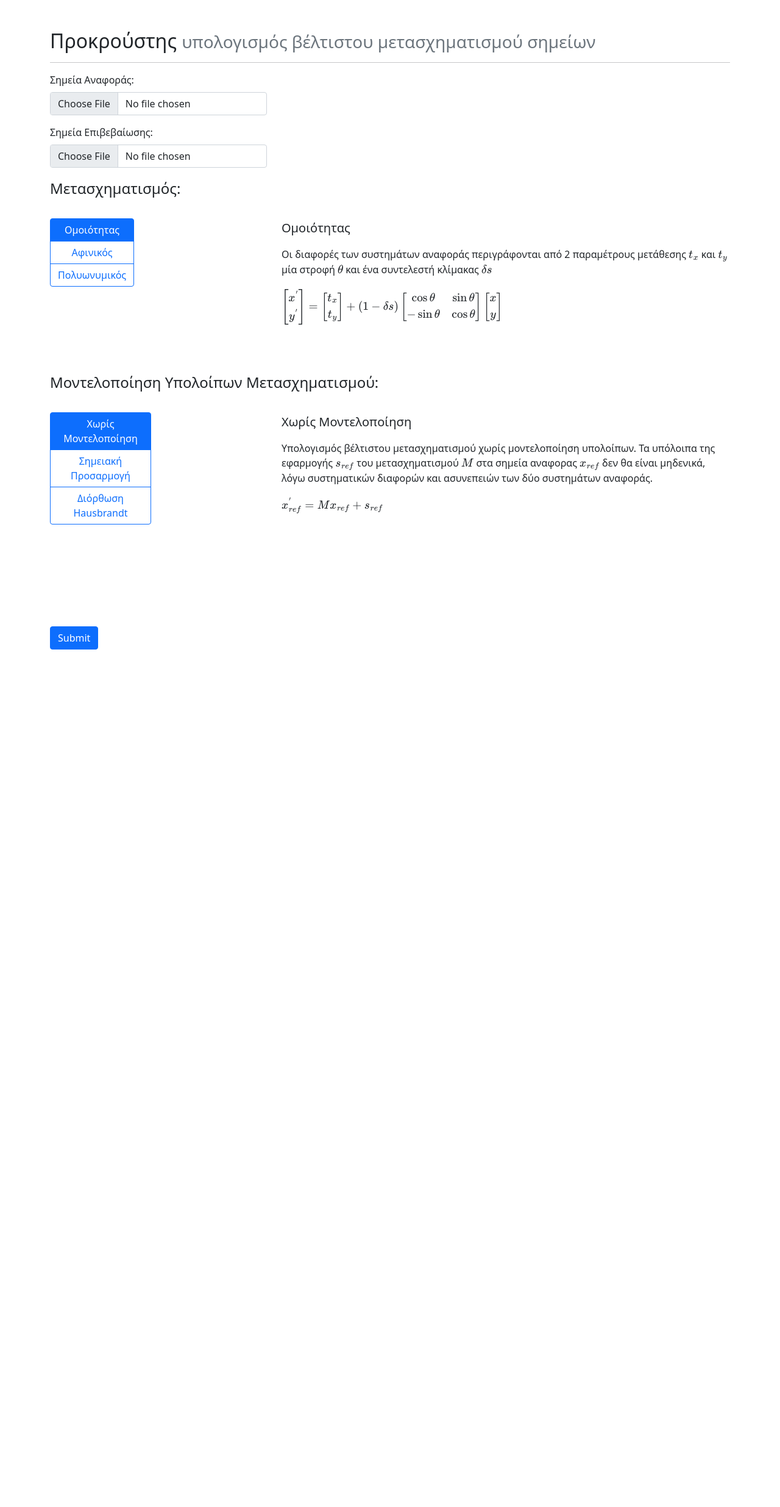
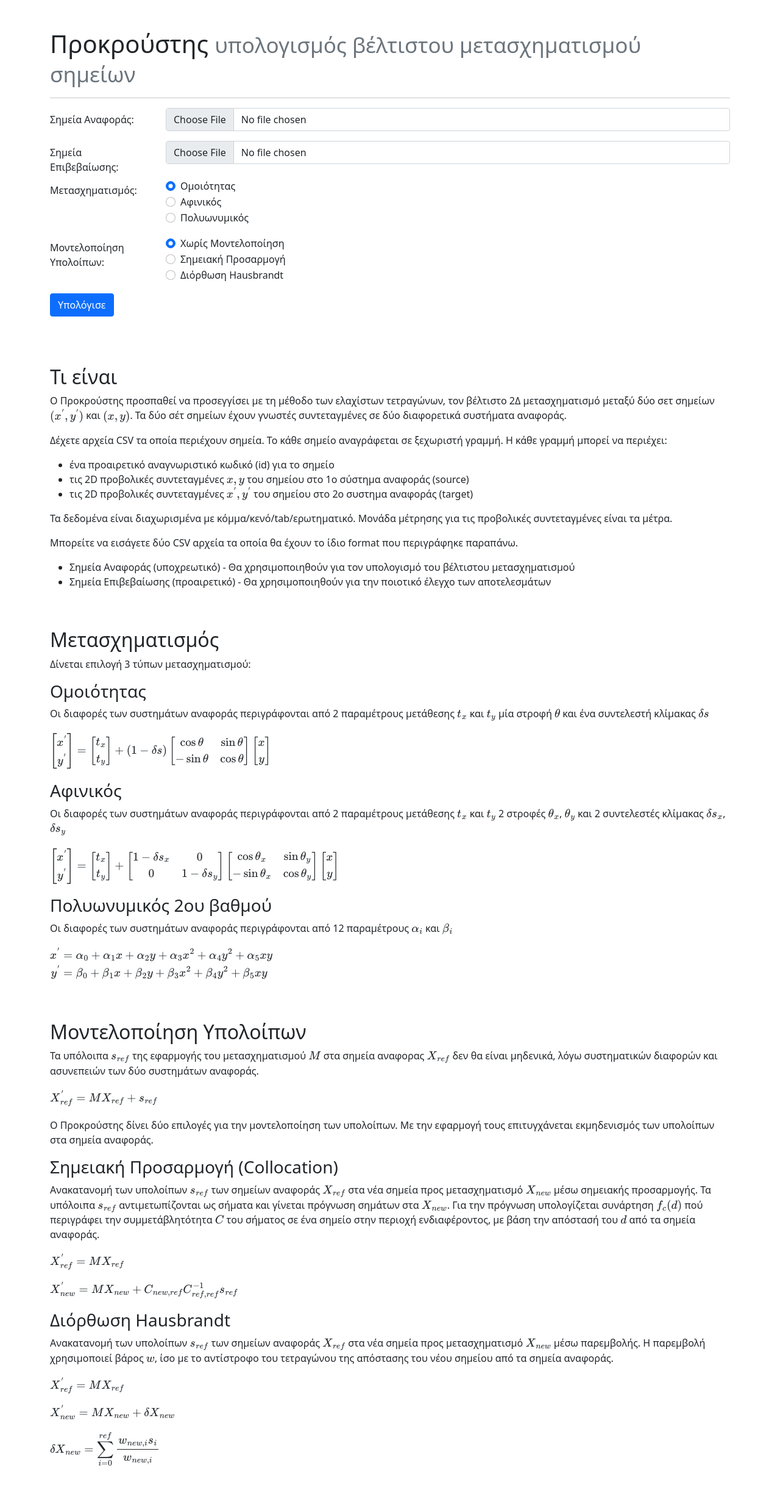
Before and after one commit to georgeouzou/survgr, a Django app: page /procrustes/ in a window 1280 px wide. Shown: the whole page at 61% size. Before the commit the page ends 1065 px from the top, so only its background shows below. Run offline with Django 3.2, Linux system fonts and the light colour scheme; some libraries are stand-ins or nearby versions.

Commit message:
simplify html

```diff
--- a/procrustes/forms.py
+++ b/procrustes/forms.py
@@ -24,7 +24,7 @@ class ReferencePointsForm(forms.Form):
 		initial = TransformationType.Similarity.value,
 		label = 'Μετασχηματισμός',
 		widget=forms.RadioSelect(
-			attrs={'class': 'btn-check', 'autocomplete': 'off'},
+			attrs={'class': 'form-check-input', 'autocomplete': 'off'},
 		)
 	)
 	residual_correction_type = forms.ChoiceField(
@@ -34,9 +34,9 @@ class ReferencePointsForm(forms.Form):
 			(ResidualCorrectionType.Hausbrandt.value, 'Διόρθωση Hausbrandt'),
 		],
 		initial = ResidualCorrectionType.NoCorrection.value,
-		label = 'Μοντελοποίηση Yπολοίπων Μετασχηματισμού',
+		label = 'Μοντελοποίηση Yπολοίπων',
 		widget=forms.RadioSelect(
-			attrs={'class': 'btn-check', 'autocomplete': 'off'},
+			attrs={'class': 'form-check-input', 'autocomplete': 'off'},
 		)
 	)
 	cov_function_type = forms.ChoiceField(
@@ -47,8 +47,8 @@ class ReferencePointsForm(forms.Form):
 			(CovarianceFunctionType.Spline.value, 'Spline'),
 		],
 		initial = CovarianceFunctionType.CardinalSine.value,
-		label = 'Covariance Function Type',
+		label = 'Συνάρτηση Συμμεταβλητότητας',
 		widget=forms.RadioSelect(
-			attrs={'class': 'btn-check', 'autocomplete': 'off'},
+			attrs={'class': 'form-check-input', 'autocomplete': 'off'},
 		)
 	)
--- a/procrustes/static/procrustes/js/index.js
+++ b/procrustes/static/procrustes/js/index.js
@@ -161,6 +161,19 @@ $('#form_input').submit(function(event) {
 
 });
 
+$('#id_cov_function_type').hide(); // initial state
+
+// change visibility of covariance function type
+$('#id_residual_correction_type :input[type=radio]').change(function() {
+    const COLLOCATION_ID = 1;
+    if (this.value == COLLOCATION_ID) {
+        $('#id_cov_function_type').show(ANIM_TIME);
+    } else {
+        $('#id_cov_function_type').hide(ANIM_TIME);
+    }
+});
+
+/*
 $("#id_transformation_type > input[type=radio]").change(function() {
     let carousel = bootstrap.Carousel.getOrCreateInstance($("#id_carousel_transformation_type")[0]);
     carousel.to(this.value);
@@ -171,21 +184,6 @@ $("#id_residual_correction_type > input[type=radio]").change(function() {
     carousel.to(this.value);
 });
 
-$('#id_cov_function_type').hide(); // initial state
-
-// change visibility of covariance function type
-$('#id_residual_correction_type > input[type=radio]').change(function() {
-    const COLLOCATION_ID = 1;
-    if (this.value == COLLOCATION_ID) {
-        $('#id_cov_function_type').show(ANIM_TIME);
-        //$('#id_cov_function_type > input').prop('disabled', false);
-    } else {
-        $('#id_cov_function_type').hide(ANIM_TIME);
-        //$('#id_cov_function_type > input').prop('disabled', true);
-    }
-});
-
-/*
 $("#id_carousel_transformation_type").on("slide.bs.carousel", function (e) {
     let index = e.to;
    // $("#id_transformation_type > input[type=radio]").removeAttr("checked");
--- a/procrustes/templates/procrustes/index.html
+++ b/procrustes/templates/procrustes/index.html
@@ -23,54 +23,128 @@
 </head>
 <body>
     <div class="container pt-5">
-        <h2>Προκρούστης
+        <h1>Προκρούστης
             <small class="text-muted">υπολογισμός βέλτιστου μετασχηματισμού σημείων</small>
-        </h2>
+        </h1>
         <hr>
         <form id="form_input" method="post" action="{% url 'upload_reference' %}" enctype="multipart/form-data">
             {% csrf_token %}
-
             <div class="row">
-                <div class="col-sm-4">
-                    <label class="form-label" for="{{ form.reference_points.id_for_label }}">
+                <label class="col-form-label col-sm-2" for="{{ form.reference_points.id_for_label }}">
                     {{ form.reference_points.label }}:
                 </label>
-                    <div class="pb-3">
+                <div class="col-sm-10 pb-3">
                     {{ form.reference_points }}
                 </div>
-                    <label class="form-label" for="{{ form.validation_points.id_for_label }}">
+                <label class="col-form-label col-sm-2" for="{{ form.validation_points.id_for_label }}">
                     {{ form.validation_points.label }}:
                 </label>
-                    <div class="pb-3">
+                <div class="col-sm-10 pb-3">
                     {{ form.validation_points }}
                 </div>
            </div>
+
+           <fieldset class="row pb-3">
+               <legend class="col-form-label col-2">
+                   {{ form.transformation_type.label }}:
+               </legend>
+               <div class="col-10">
+                   {% for radio in form.transformation_type %}
+                   <div class="form-check">
+                       {{ radio.tag }}
+                       <label class="form-check-label" for="{{ radio.id_for_label }}">
+                           {{ radio.choice_label }}
+                       </label>
+                   </div>
+                   {% endfor %}
+               </div>
+           </fieldset> <!-- transformation_type row-->
+
+           <fieldset class="row pb-3" id="id_residual_correction_type">
+               <legend class="col-form-label col-2">
+                   {{ form.residual_correction_type.label }}:
+               </legend>
+               <div class="col-10">
+                   {% for radio in form.residual_correction_type %}
+                   <div class="form-check">
+                       {{ radio.tag }}
+                       <label class="form-check-label" for="{{ radio.id_for_label }}">
+                           {{ radio.choice_label }}
+                       </label>
+                   </div>
+                   {% endfor %}
+               </div>
+           </fieldset> <!-- residual_correction_type row-->
+
+           <fieldset class="row pb-3" id="id_cov_function_type">
+               <legend class="col-form-label col-2">
+                   {{ form.cov_function_type.label }}:
+               </legend>
+               <div class="col-10">
+                   {% for radio in form.cov_function_type %}
+                   <div class="form-check">
+                       {{ radio.tag }}
+                       <label class="form-check-label" for="{{ radio.id_for_label }}">
+                           {{ radio.choice_label }}
+                       </label>
+                   </div>
+                   {% endfor %}
+               </div>
+            </fieldset> <!-- cov_function_type row -->
+
+            <div class="pb-3">
+                <button class="btn btn-primary">Υπολόγισε</button>
+            </div>
+        </form>
+        <div class="row pt-3">
+            <div class="col-sm-4">
+                <div id="output_transformation_params"></div>
+            </div>
             <div class="col-sm-8">
-                    <!-- map -->
+                <div id="output_cov_plot"></div>
             </div>
         </div>
-
-           <fieldset class="row">
-               <legend class="pb-4">
-                    {{ form.transformation_type.label }}:
-               </legend>
-                <div class="col-sm-4">
-                    <div class="btn-group-vertical" role="group" id="id_transformation_type">
-                    {% for radio in form.transformation_type %}
-                        {{ radio.tag }}
-                        <label class="btn btn-outline-primary" for="{{ radio.id_for_label }}">
-                            {{ radio.choice_label }}
-                        </label>
-                    {% endfor %}
+    </div>
+    <div class="container pt-5">
+        <div class="row pb-5">
+            <h2>Τι είναι</h2>
+            <p>
+            Ο Προκρούστης προσπαθεί να προσεγγίσει με τη μέθοδο των ελαχίστων τετραγώνων, τον βέλτιστο 2Δ μετασχηματισμό μεταξύ δύο σετ σημείων $(x^{'}, y^{'})$ και $(x, y)$.
+            Τα δύο σέτ σημείων έχουν γνωστές συντεταγμένες σε δύο διαφορετικά συστήματα αναφοράς.
+            </p>
+            <p>
+            Δέχετε αρχεία CSV τα οποία περιέχουν σημεία. Το κάθε σημείο αναγράφεται σε ξεχωριστή γραμμή.
+            Η κάθε γραμμή μπορεί να περιέχει:
+            </p>
+            <div>
+                <ul>
+                    <li>ένα προαιρετικό αναγνωριστικό κωδικό (id) για το σημείο</li>
+                    <li>τις 2D προβολικές συντεταγμένες $x, y$ του σημείου στο 1ο σύστημα αναφοράς (source)</li>
+                    <li>τις 2D προβολικές συντεταγμένες $x^{'}, y^{'}$ του σημείου στο 2ο συστημα αναφοράς (target)</li>
+                </ul>
+            </div>
+            <p>
+            Τα δεδομένα είναι διαχωρισμένα με κόμμα/κενό/tab/ερωτηματικό. Μονάδα μέτρησης για τις προβολικές συντεταγμένες είναι τα μέτρα.
+            </p>
+            <p>
+            Μπορείτε να εισάγετε δύο CSV αρχεία τα οποία θα έχουν το ίδιο format που περιγράφηκε παραπάνω.
+            </p>
+            <div>
+                <ul>
+                    <li> Σημεία Αναφοράς (υποχρεωτικό) - Θα χρησιμοποιηθούν για τον υπολογισμό του βέλτιστου μετασχηματισμού</li>
+                    <li> Σημεία Επιβεβαίωσης (προαιρετικό) - Θα χρησιμοποιηθούν για την ποιοτικό έλεγχο των αποτελεσμάτων</li>
+                </ul>
             </div>
         </div>
-                <div class="col-sm-8">
-                    <div id="id_carousel_transformation_type" class="carousel carousel-dark slide" data-bs-interval="false">
-                        <div class="carousel-inner">
-                            <div class="carousel-item active">
-                                <div style="min-height: 250px" class="d-block w-100 h-100">
-                                    <p class="lead">Ομοιότητας</p>
-                                    <p>Οι διαφορές των συστημάτων αναφοράς περιγράφονται από 2 παραμέτρους μετάθεσης $t_x$ και $t_y$
+        <div class="row pb-5">
+            <h2> Μετασχηματισμός</h2>
+            <p>
+            Δίνεται επιλογή 3 τύπων μετασχηματισμού:
+            </p>
+            <div>
+                <h3>Ομοιότητας</h3>
+                <p>
+                Οι διαφορές των συστημάτων αναφοράς περιγράφονται από 2 παραμέτρους μετάθεσης $t_x$ και $t_y$
                 μία στροφή $\theta$ και ένα συντελεστή κλίμακας $\delta s$
                 </p>
                 <p>
@@ -82,11 +156,10 @@
                 $$
                 </p>
             </div>
-                            </div>
-                            <div class="carousel-item">
-                                <div style="min-height: 250px" class="d-block w-100 h-100">
-                                    <p class="lead">Αφινικός</p>
-                                    <p>Οι διαφορές των συστημάτων αναφοράς περιγράφονται από
+            <div>
+                <h3>Αφινικός</h3>
+                <p>
+                Οι διαφορές των συστημάτων αναφοράς περιγράφονται από
                 2 παραμέτρους μετάθεσης $t_x$ και $t_y$
                 2 στροφές $\theta_x$, $\theta_y$ και
                 2 συντελεστές κλίμακας $\delta s_x$, $\delta s_y$
@@ -101,11 +174,11 @@
                 $$
                 </p>
             </div>
-                            </div>
-                            <div class="carousel-item">
-                                <div style="min-height: 250px" class="d-block w-100 h-100">
-                                    <p class="lead">Πολυωνυμικός 2ου βαθμού</p>
-                                    <p>Οι διαφορές των συστημάτων αναφοράς περιγράφονται από 12 παραμέτρους $\alpha_i$ και $\beta_i$</p>
+            <div>
+                <h3>Πολυωνυμικός 2ου βαθμού</h3>
+                <p>
+                Οι διαφορές των συστημάτων αναφοράς περιγράφονται από 12 παραμέτρους $\alpha_i$ και $\beta_i$
+                </p>
                 <p>
                 $$\begin{aligned}
                 x^{'} &= \alpha_0 + \alpha_1 x + \alpha_2 y + \alpha_3 x^{2} + \alpha_4 y^{2} + \alpha_5 xy \\
@@ -115,116 +188,61 @@
                 </p>
             </div>
         </div>
-                        </div>
-                    </div>
-                </div>
-            </fieldset> <!-- transformation_type row-->
-
-            <fieldset class="row">
-                <legend class="pb-4">
-                    {{ form.residual_correction_type.label }}:
-                </legend>
-                <div class="col-sm-2">
-                    <div class="btn-group-vertical" role="group" id="id_residual_correction_type">
-                    {% for radio in form.residual_correction_type %}
-                        {{ radio.tag }}
-                        <label class="btn btn-outline-primary" for="{{ radio.id_for_label }}">
-                            {{ radio.choice_label }}
-                        </label>
-                    {% endfor %}
-                    </div>
-                </div>
-                <div class="col-sm-2">
-                    <!--
-                    <label class="form-label" for="id_cov_function_type">
-                        {{ form.cov_function_type.label }}:
-                    </label>
-                    -->
-                    <div class="btn-group-vertical" role="group" id="id_cov_function_type">
-                    {% for radio in form.cov_function_type %}
-                        {{ radio.tag }}
-                        <label class="btn btn-outline-primary" for="{{ radio.id_for_label }}">
-                            {{ radio.choice_label }}
-                        </label>
-                    {% endfor %}
-                    </div>
-                </div>
-                <div class="col-sm-8">
-                    <div id="id_carousel_residual_correction_type" class="carousel carousel-dark slide" data-bs-interval="false">
-                        <div class="carousel-inner">
-                            <div class="carousel-item active">
-                                <div style="min-height: 350px" class="d-block w-100 h-100">
-                                    <p class="lead">Χωρίς Μοντελοποίηση</p>
+        <div class="row pb-5">
+            <h2>Μοντελοποίηση Υπολοίπων</h2>
+            <div>
                 <p>
-                                    Υπολογισμός βέλτιστου μετασχηματισμού χωρίς μοντελοποίηση υπολοίπων.
-                                    Τα υπόλοιπα της εφαρμογής $s_{ref}$ του μετασχηματισμού $M$ στα σημεία αναφορας $x_{ref}$ δεν θα είναι μηδενικά,
+                Τα υπόλοιπα $s_{ref}$ της εφαρμογής του μετασχηματισμού $M$ στα σημεία αναφορας $X_{ref}$ δεν θα είναι μηδενικά,
                 λόγω συστηματικών διαφορών και ασυνεπειών των δύο συστημάτων αναφοράς.
                 </p>
                 <p>
                 $$
-                                        x^{'}_{ref} = M x_{ref} + s_{ref}
+                X^{'}_{ref} = M X_{ref} + s_{ref}
                 $$
                 </p>
+                <p>
+                Ο Προκρούστης δίνει δύο επιλογές για την μοντελοποίηση των υπολοίπων. Με την εφαρμογή τους επιτυγχάνεται
+                εκμηδενισμός των υπολοίπων στα σημεία αναφοράς.
+                </p>
             </div>
-                            </div>
-                            <div class="carousel-item">
-                                <div style="min-height: 350px" class="d-block w-100 h-100">
-                                    <p class="lead">Σημειακή Προσαρμογή (Collocation)</p>
+            <div>
+                <h3>Σημειακή Προσαρμογή (Collocation)</h3>
                 <p>
-                                    Ανακατανομή των υπολοίπων $s_{ref}$ των σημείων αναφοράς $x_{ref}$ στα νέα σημεία
-                                    προς μετασχηματισμό $x_{new}$ μέσω σημειακής προσαρμογής.
+                Ανακατανομή των υπολοίπων $s_{ref}$ των σημείων αναφοράς $X_{ref}$ στα νέα σημεία
+                προς μετασχηματισμό $X_{new}$ μέσω σημειακής προσαρμογής.
                 Τα υπόλοιπα $s_{ref}$ αντιμετωπίζονται ως σήματα και γίνεται πρόγνωση σημάτων
-                                    στα $x_{new}$. Για την πρόγνωση υπολογίζεται συνάρτηση $f_c(d)$ πού περιγράφει
-                                    την συμμετάβλητότητα $c$ του σήματος σε ένα σημείο στην περιοχή ενδιαφέροντος, με βάση την απόστασή του $d$
+                στα $X_{new}$. Για την πρόγνωση υπολογίζεται συνάρτηση $f_c(d)$ πού περιγράφει
+                την συμμετάβλητότητα $C$ του σήματος σε ένα σημείο στην περιοχή ενδιαφέροντος, με βάση την απόστασή του $d$
                 από τα σημεία αναφοράς.
                 </p>
                 <p>
                 $$
-                                        x^{'}_{ref} = M x_{ref}
+                X^{'}_{ref} = M X_{ref}
                 $$
                 $$
-                                        x^{'}_{new} = M x_{new} + C_{new, ref} C^{-1}_{ref, ref} s_{ref}
+                X^{'}_{new} = M X_{new} + C_{new, ref} C^{-1}_{ref, ref} s_{ref}
                 $$
                 </p>
             </div>
-                            </div>
-                            <div class="carousel-item">
-                                <div style="min-height: 350px" class="d-block w-100 h-100">
-                                    <p class="lead">Διόρθωση Hausbrandt</p>
+            <div>
+                <h3>Διόρθωση Hausbrandt</h3>
                 <p>
-                                    Ανακατανομή των υπολοίπων $s_{ref}$ των σημείων αναφοράς $x_{ref}$ στα νέα σημεία
-                                    προς μετασχηματισμό $x_{new}$ μέσω παρεμβολής.
+                Ανακατανομή των υπολοίπων $s_{ref}$ των σημείων αναφοράς $X_{ref}$ στα νέα σημεία
+                προς μετασχηματισμό $X_{new}$ μέσω παρεμβολής.
                 Η παρεμβολή χρησιμοποιεί βάρος $w$, ίσο με το αντίστροφο του τετραγώνου
                 της απόστασης του νέου σημείου από τα σημεία αναφοράς.
                 </p>
                 <p>
                 $$
-                                        x^{'}_{ref} = M x_{ref}
+                X^{'}_{ref} = M X_{ref}
                 $$
                 $$
-                                        x^{'}_{new} = M x_{new} + \delta x_{new}
+                X^{'}_{new} = M X_{new} + \delta X_{new}
                 $$
                 $$
-                                        \delta x_{new} = \sum_{i=0}^{ref} {w_{new,i} s_i \over w_{new,i}}
+                \delta X_{new} = \sum_{i=0}^{ref} {w_{new,i} s_i \over w_{new,i}}
                 $$
                 </p>
-                                </div>
-                            </div>
-                        </div>
-                    </div>
-                </div>
-            </fieldset> <!-- residual_correction_type row -->
-
-            <div class="pb-3">
-                <button class="btn btn-primary">Submit</button>
-            </div>
-        </form>
-        <div class="row pt-3">
-            <div class="col-sm-4">
-                <div id="output_transformation_params"></div>
-            </div>
-            <div class="col-sm-8">
-                <div id="output_cov_plot"></div>
             </div>
         </div>
     </div>
```
Lines whose indentation alone changed are shown as unchanged.
